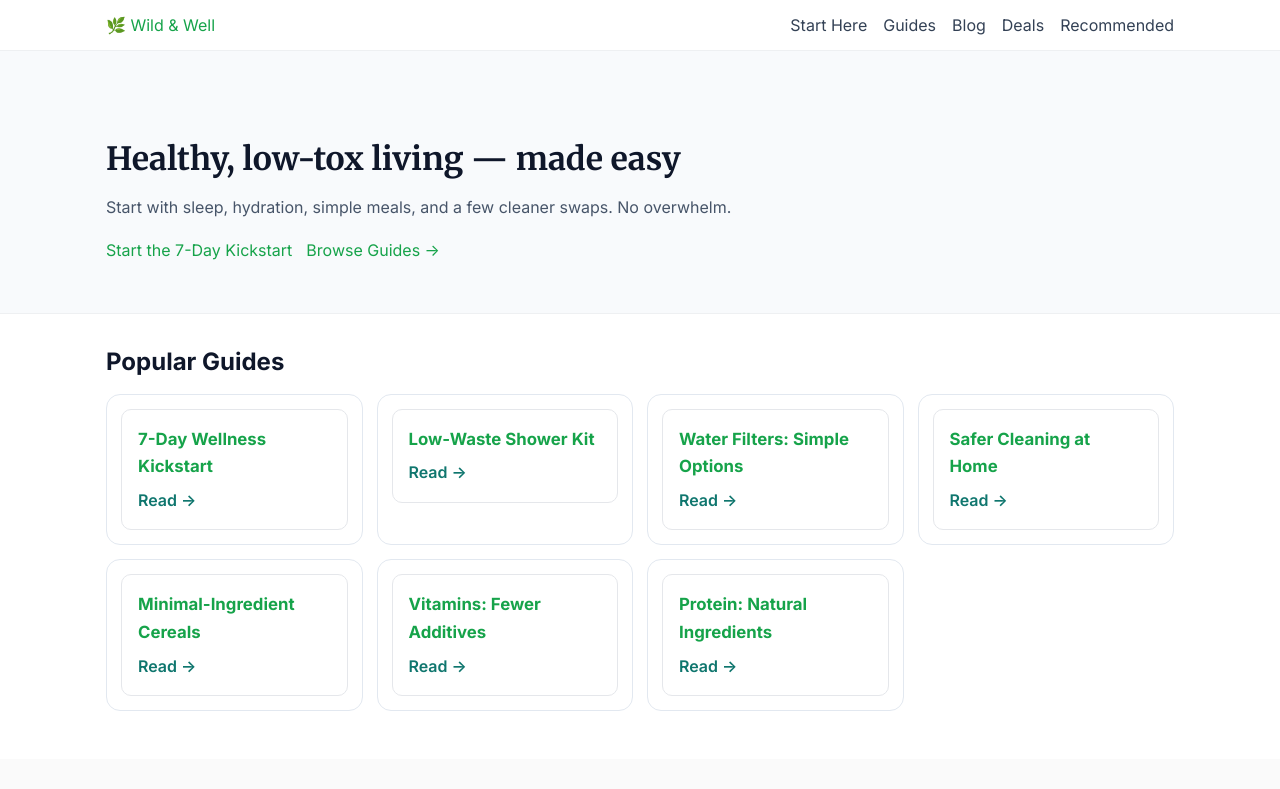
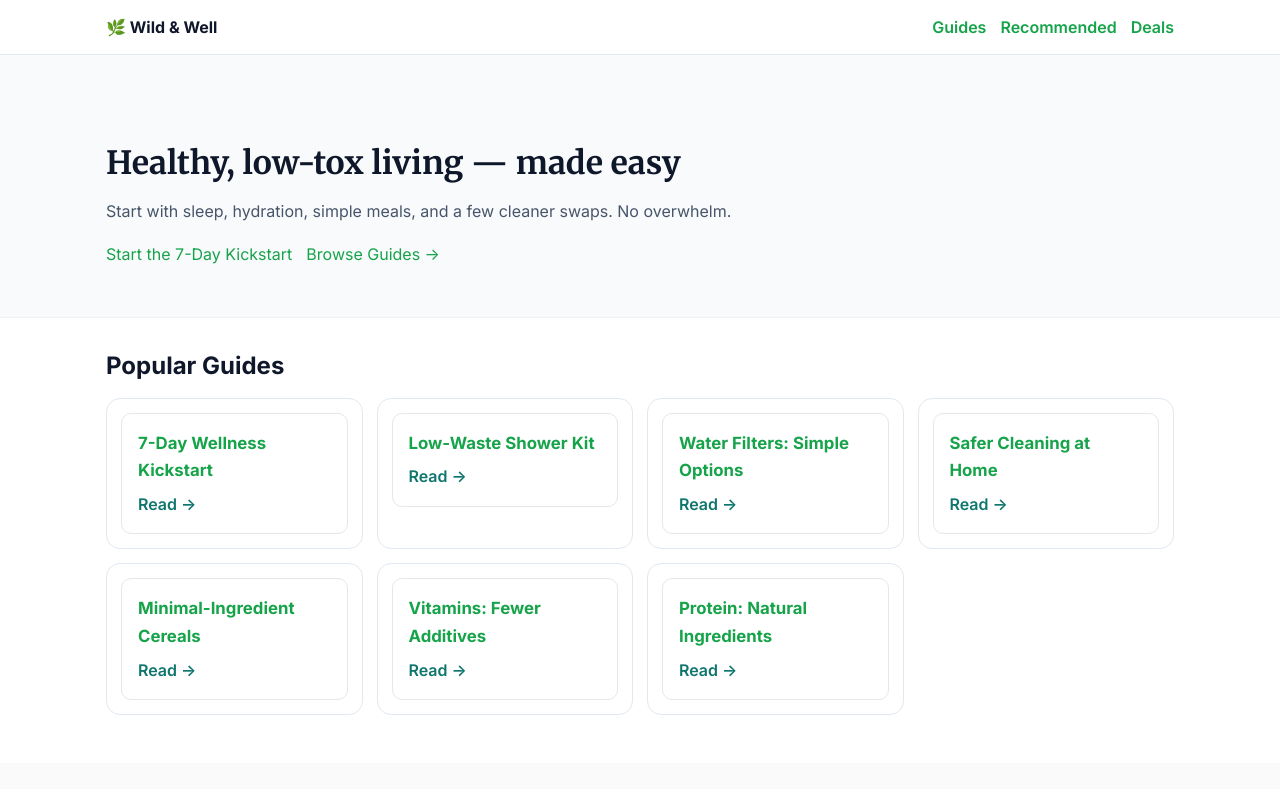
Before and after one commit to dariosandison/Eco---Holistic, a Next.js app: page / in a window 1280 px wide. Shown: the top 789 px of the page. Built offline with nearby package versions, Linux system fonts and the light colour scheme.

Commit message:
Update Nav.js

```diff
--- a/components/Nav.js
+++ b/components/Nav.js
@@ -1,41 +1,16 @@
-// components/Nav.js
-import Link from "next/link";
+import Link from 'next/link';
 
 export default function Nav() {
   return (
-    <header className="site-header">
-      <div className="wrap">
-        <Link href="/" className="brand">🌿 Wild & Well</Link>
-        <nav className="menu">
-          <Link href="/guides/wellness-starter">Start Here</Link>
+    <header style={{borderBottom:'1px solid #e2e8f0'}}>
+      <div className="container" style={{display:'flex',alignItems:'center',gap:'16px',paddingTop:'14px',paddingBottom:'14px'}}>
+        <Link href="/" className="logo" style={{fontWeight:700,textDecoration:'none',color:'#0f172a'}}>🌿 Wild & Well</Link>
+        <nav style={{marginLeft:'auto',display:'flex',gap:'14px',fontWeight:600}}>
           <Link href="/guides">Guides</Link>
-          <Link href="/blog">Blog</Link>
+          <Link href="/recommended">Recommended</Link>
           <Link href="/deals">Deals</Link>
-          <Link href="/recommended">Recommended</Link>
         </nav>
       </div>
-
-      <style jsx>{`
-        .site-header {
-          position: sticky; top: 0; z-index: 40;
-          background: #ffffffcc; backdrop-filter: saturate(180%) blur(10px);
-          border-bottom: 1px solid #eef0f2;
-        }
-        .wrap {
-          max-width: 1100px; margin: 0 auto; padding: 12px 16px;
-          display: flex; align-items: center; justify-content: space-between;
-        }
-        .brand {
-          font-weight: 700; color: #0f172a; text-decoration: none;
-        }
-        .menu :global(a) {
-          margin-left: 16px; text-decoration: none; color: #334155;
-        }
-        .menu :global(a:hover) { text-decoration: underline; }
-        @media (max-width: 720px) {
-          .menu { display: none; }
-        }
-      `}</style>
     </header>
   );
 }
```
